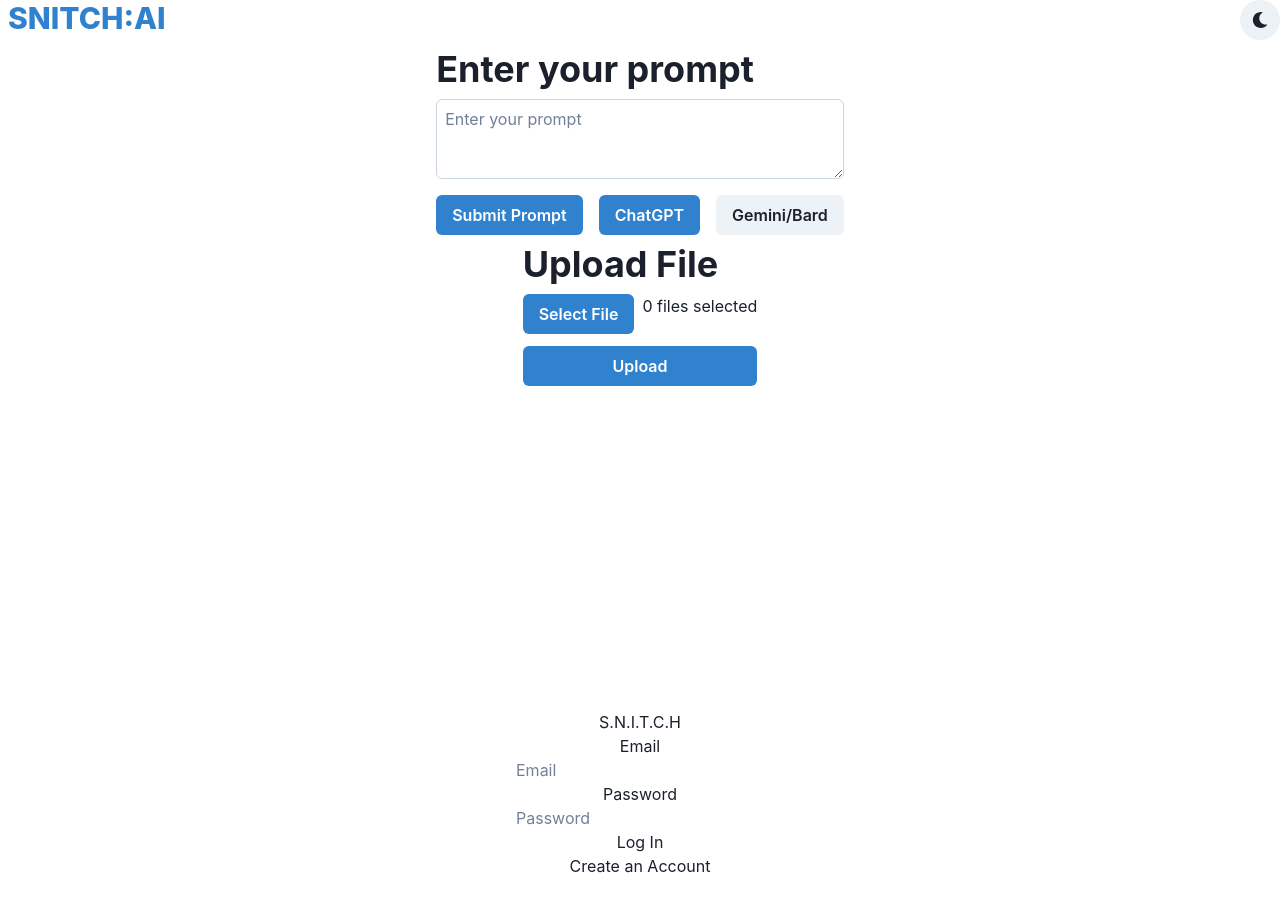
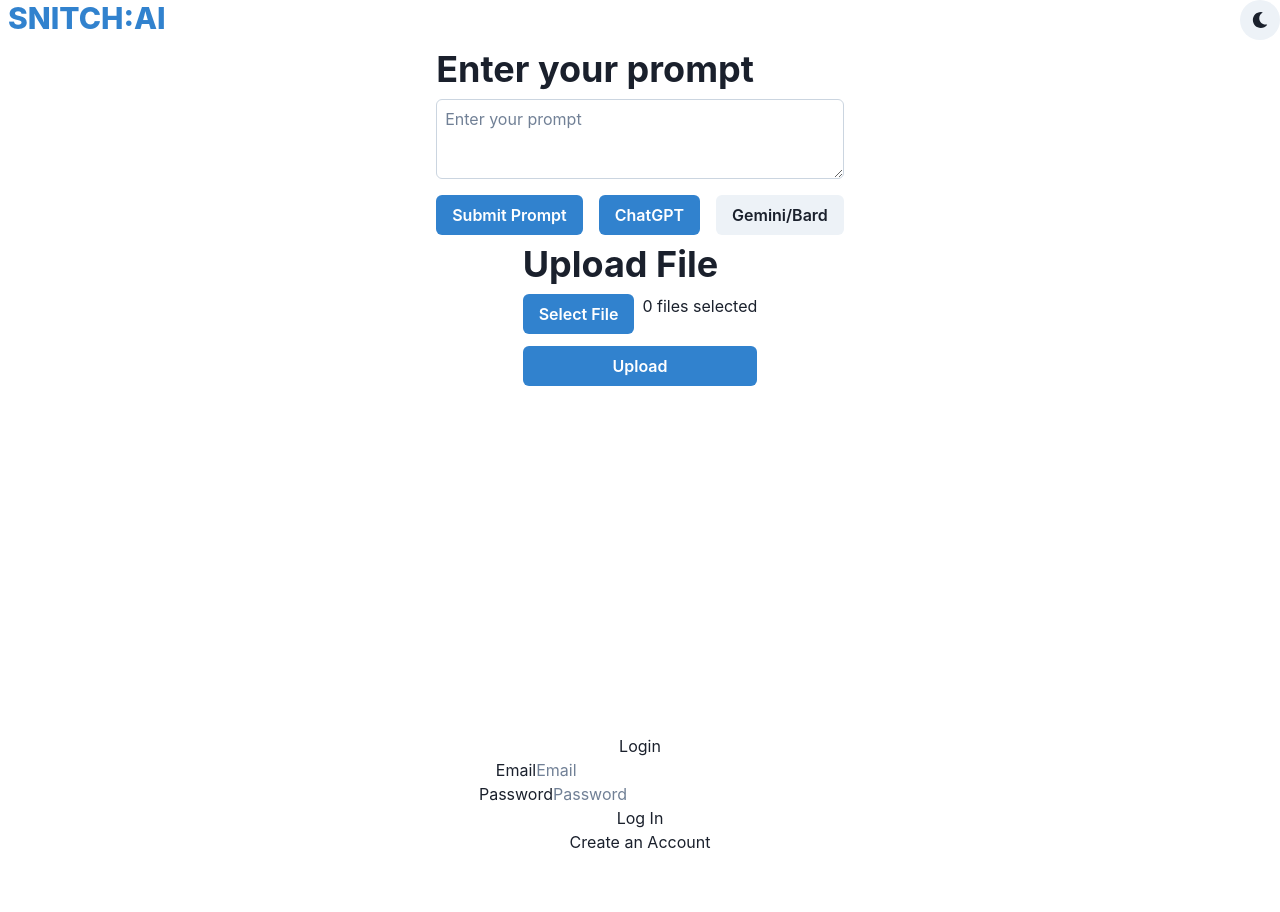
Before and after one commit to alejmedinajr/AI-Detector, a React (Create React App) app in the folder main-react-app/: page / in a window 1280 px wide. Shown: the top 912 px of the page. Built offline with nearby package versions, Linux system fonts and the light colour scheme.

Commit message:
#47 Consolidated signup and login into one form
AuthenticationFrom.jsx now has the functionality of both CreateAccountForm.jsx and LoginForm.jsx. The original way was less clean and did not work entirely. I left the fixed version of them anyways, mainly in case we want to go back to them later.

```diff
--- a/main-react-app/src/App.js
+++ b/main-react-app/src/App.js
@@ -1,9 +1,8 @@
-import React, {useState} from "react";
-import "./App.css"
+import React, { useState } from "react";
+import "./App.css";
 import PromptForm from "./components/PromptForm";
 import FileForm from "./components/FileForm";
-import { LoginForm } from "./components/LoginForm";
-import { CreateAccountForm } from "./components/CreateAccountForm";
+import { AuthenticationForm } from "./components/AuthenticationForm"; // Changed import here
 import { IconButton } from "@chakra-ui/button";
 import { useColorMode } from "@chakra-ui/color-mode";
 import { Flex, VStack, Heading, Spacer } from "@chakra-ui/layout";
@@ -21,13 +20,13 @@ function App() {
   // Get the appropriate gradient based on color mode
   const bgGradient = isDark ? darkGradient : lightGradient;
 
-    //create state of current form
-    const [currentForm, setForm] = useState('LoginForm');
+  // Create state of current form
+  const [isLogin, setIsLogin] = useState(true);
 
-    // take in form name to set current form to correct one
-    const changeForm = (formName) => {
-      setForm(formName);
-    }
+  // Toggle between login and signup forms
+  const toggleForm = () => {
+    setIsLogin(!isLogin);
+  };
 
   return (
     <Box
@@ -57,11 +56,9 @@ function App() {
         <PromptForm />
         <FileForm />
         <div className="App">
-              {
-                // if login is current form then go to the LoginForm otherwise go to CreateAccountForm
-                currentForm === 'LoginForm' ? <LoginForm onformSwitch = {changeForm} /> : <CreateAccountForm onformSwitch = {changeForm} />
-              }
-          </div>
+          <AuthenticationForm isLogin={isLogin} />
+
+        </div>
       </VStack>
     </Box>
   );
--- /dev/null
+++ b/main-react-app/src/components/AuthenticationForm.jsx
@@ -0,0 +1,69 @@
+import React, { useState } from 'react';
+import './LoginForm.css';
+import { getAuth, createUserWithEmailAndPassword, signInWithEmailAndPassword } from "firebase/auth";
+
+export const AuthenticationForm = (props) => {
+    const [userCredentials, setUserCredentials] = useState({ email: '', password: '', name: '' });
+    const [isLogin, setIsLogin] = useState(true);
+
+    function handleCredentials(event) {
+        setUserCredentials({...userCredentials, [event.target.name]: event.target.value});
+    }
+
+    function handleSubmit(event) {
+        event.preventDefault();
+        const auth = getAuth(); // Get the Auth object
+
+        if (isLogin) {
+            signInWithEmailAndPassword(auth, userCredentials.email, userCredentials.password)
+                .then((userCredential) => {
+                    // Login successful
+                    const user = userCredential.user;
+                    console.log(user);
+                })
+                .catch((error) => {
+                    const errorCode = error.code;
+                    const errorMessage = error.message;
+                    console.log(errorCode, errorMessage);
+                });
+        } else {
+            createUserWithEmailAndPassword(auth, userCredentials.email, userCredentials.password)
+                .then((userCredential) => {
+                    // Signed up
+                    const user = userCredential.user;
+                    console.log(user);
+                })
+                .catch((error) => {
+                    const errorCode = error.code;
+                    const errorMessage = error.message;
+                    console.log(errorCode, errorMessage);
+                });
+        }
+    }
+
+    return (
+        <div className='form-container'>
+            <h2>{isLogin ? 'Login' : 'Sign Up'}</h2>
+            <form className='auth-form' onSubmit={handleSubmit}>
+                {!isLogin && (
+                    <div>
+                        <label htmlFor="name">Name</label>
+                        <input onChange={handleCredentials} type="text" placeholder='Your Name' id='name' name='name' value={userCredentials.name}/>
+                    </div>
+                )}
+                <div>
+                    <label htmlFor="email">Email</label>
+                    <input onChange={handleCredentials} type="email" placeholder='Email' id='email' name='email' value={userCredentials.email}/>
+                </div>
+                <div>
+                    <label htmlFor="password">Password</label>
+                    <input onChange={handleCredentials} type="password" placeholder='Password' id='password' name='password' value={userCredentials.password}/>
+                </div>
+                <button type='submit'>{isLogin ? 'Log In' : 'Sign Up'}</button>
+            </form>
+            <button onClick={() => setIsLogin(!isLogin)}>
+                {isLogin ? 'Create an Account' : 'Back to Login'}
+            </button>
+        </div>
+    );
+};
--- a/main-react-app/src/components/CreateAccountForm.jsx
+++ b/main-react-app/src/components/CreateAccountForm.jsx
@@ -1,27 +1,26 @@
 import React, { useState } from 'react';
-import {getAuth, createUserWithEmailAndPassword} from "firebase/auth"
+import { getAuth, createUserWithEmailAndPassword } from "firebase/auth";
 
 export const CreateAccountForm = (props) => {
-    {/*]
-    // initial value is empty string for the fields(for now)
-    const [user, setUsername] = useState('')
-    const [password, setPassword] = useState('')
-    const [name, setName] = useState('')
-    */}
-
-    const [userCredentials, setUserCredentials] = useState({})
+    const [userCredentials, setUserCredentials] = useState({
+        name: '',
+        email: '',
+        password: ''
+    });
 
     function handleCredentials(event) {
-        setUserCredentials({...userCredentials, [event.target.name]: event.target.value})
+        setUserCredentials({...userCredentials, [event.target.name]: event.target.value});
     }
 
     function handleSignup(event) {
         event.preventDefault();
-        createUserWithEmailAndPassword(getAuth, userCredentials.email, userCredentials.password)
+        const auth = getAuth(); // Getting the auth instance
+        createUserWithEmailAndPassword(auth, userCredentials.email, userCredentials.password)
             .then((userCredential) => {
                 // Signed up
                 const user = userCredential.user;
                 console.log(user);
+                alert("Account created successfully!");
             })
             .catch((error) => {
                 const errorCode = error.code;
@@ -31,40 +30,21 @@ export const CreateAccountForm = (props) => {
             });
     }
 
-    {/*
-    // capture the state of fields when user submits the form
-    const handleSubmit = async (event) => {
-        // declare to prevent page reloading and losing state
-        event.preventDefault();
-        console.log(user);
-
-        try {
-            const userCredential = await createUserWithEmailAndPassword(auth, user, password);
-
-        } catch (error) {
-            console.error(error);
-        }
-    }
-    */}
-
     return (
-         // start form tag and connect handleSubmit
          <div className='form-container'>
             <form className='createaccount-form' onSubmit={handleSignup}>
-            <>Create Account Page/Create an Account</>
-             <label for="name" >Name</label>
-             <input onChange={(event) =>{handleCredentials(event)}} type="name" placeholder='Your Name' id='name' name='name'/>
-             <label for="email" >Email</label>
-             <input onChange={(event) =>{handleCredentials(event)}} type="email" placeholder='Email' id='email' name='email'/>
-             <label for="password" >Password</label>
-             <input onChange={(event) =>{handleCredentials(event)}} type="password" placeholder='Password' id='password' name='password'/>
+                <h2>Create Account</h2>
+                <label htmlFor="name">Name</label>
+                <input onChange={(event) => {handleCredentials(event)}} type="text" placeholder='Your Name' id='name' name='name' value={userCredentials.name}/>
+                <label htmlFor="email">Email</label>
+                <input onChange={(event) => {handleCredentials(event)}} type="email" placeholder='Email' id='email' name='email' value={userCredentials.email}/>
+                <label htmlFor="password">Password</label>
+                <input onChange={(event) => {handleCredentials(event)}} type="password" placeholder='Password' id='password' name='password' value={userCredentials.password}/>
 
-             <button onClick = {(event) => {handleSignup(event)}} type='submit'>Create Account</button>
-
+                <button type='submit'>Create Account</button>
             </form>
 
             <button onClick={() => props.onformSwitch('LoginForm')}> Back to Login</button>
-
          </div>
-    )
-}
+    );
+};
--- a/main-react-app/src/components/LoginForm.jsx
+++ b/main-react-app/src/components/LoginForm.jsx
@@ -3,64 +3,41 @@ import './LoginForm.css';
 import { getAuth, signInWithEmailAndPassword } from "firebase/auth";
 
 export const LoginForm = (props) => {
-    // initial value is empty string for both of these fields
-    // user = email in this case
-    // const [user, setUsername] = useState('')
-    // const [password, setPassword] = useState('')
-
-    // email and password will be in an object,, set the initial object to empty
-    const [userCredentials, setUserCredentials] = useState({})
+    const [userCredentials, setUserCredentials] = useState({});
 
     function handleCredentials(event) {
-        setUserCredentials({...userCredentials, [event.target.name]: event.target.value})
-
+        setUserCredentials({...userCredentials, [event.target.name]: event.target.value});
     }
 
     function handleLogin(event) {
         event.preventDefault();
-        signInWithEmailAndPassword(getAuth, userCredentials.email, userCredentials.password)
+        const auth = getAuth(); // Get the Auth object
+        signInWithEmailAndPassword(auth, userCredentials.email, userCredentials.password)
             .then((userCredential) => {
+                // Login successful
                 const user = userCredential.user;
-
+                console.log(user);
             })
             .catch((error) => {
                 const errorCode = error.code;
                 const errorMessage = error.message;
+                console.log(errorCode, errorMessage);
             });
     }
 
+    return (
+        <div className='form-container'>
+            <h2>S.N.I.T.C.H</h2>
+            <form className='login-form' onSubmit={handleLogin}>
+                <label htmlFor="email">Email</label>
+                <input onChange={(event) => {handleCredentials(event)}} type="email" placeholder='Email' id='email' name='email'/>
+                <label htmlFor="password">Password</label>
+                <input onChange={(event) => {handleCredentials(event)}} type="password" placeholder='Password' id='password' name='password'/>
 
-    {/*}
-    // capture the state of fields when user submits the form
-    const handleSubmit = async (event) => {
-        // declare to prevent page reloading and losing state
-        event.preventDefault();
-        console.log(user);
-
-        try {
-            const userCredential = await signInWithEmailAndPassword(auth, user, password)
-        } catch (error) {
-            console.error(error);
-        }
-
-    }
-    */}
-
-    return (
-        // start form tag and connect handleSubmit
-        <div className='form-container'>
-            <>S.N.I.T.C.H</>
-            <form className='login-form' onSubmit={handleLogin}>
-            <label for="email" >Email</label>
-            <input onChange={(event) =>{handleCredentials(event)}} type="email" placeholder='Email' id='email' name='email '/>
-            <label for="password" >Password</label>
-            <input onChange={(event) =>{handleCredentials(event)}} type="password" placeholder='Password' id='password' name='password'/>
-
-            <button onClick = {(event) => {handleLogin(event)}} type='submit'>Log In</button>
+                <button type='submit'>Log In</button>
             </form>
 
-         <button onClick={() => props.onformSwitch('CreateAccountForm')}> Create an Account</button>
-
+            <button onClick={() => props.onformSwitch('CreateAccountForm')}>Create an Account</button>
         </div>
-    )
-}
+    );
+};
```
Lines whose indentation alone changed are shown as unchanged.
